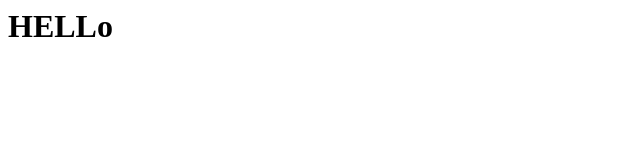
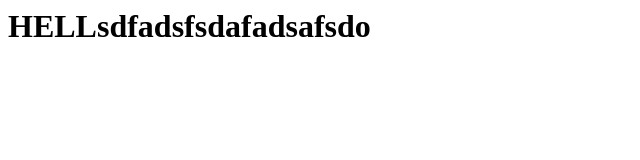
Before and after one commit to kotarigandhi/EmployeeInformation, a plain HTML site: page index.html in a window 1280 px wide. Shown: the whole page, without its empty margins (0-640 px from the left). Drawn offline with Linux system fonts and the light colour scheme.

Commit message:
mode changes

```diff
--- a/index.html
+++ b/index.html
@@ -1,5 +1,5 @@
 <html>
 <body>
-<h1>HELLo</h1>
+<h1>HELLsdfadsfsdafadsafsdo</h1>
 </body>
 </html>
```
